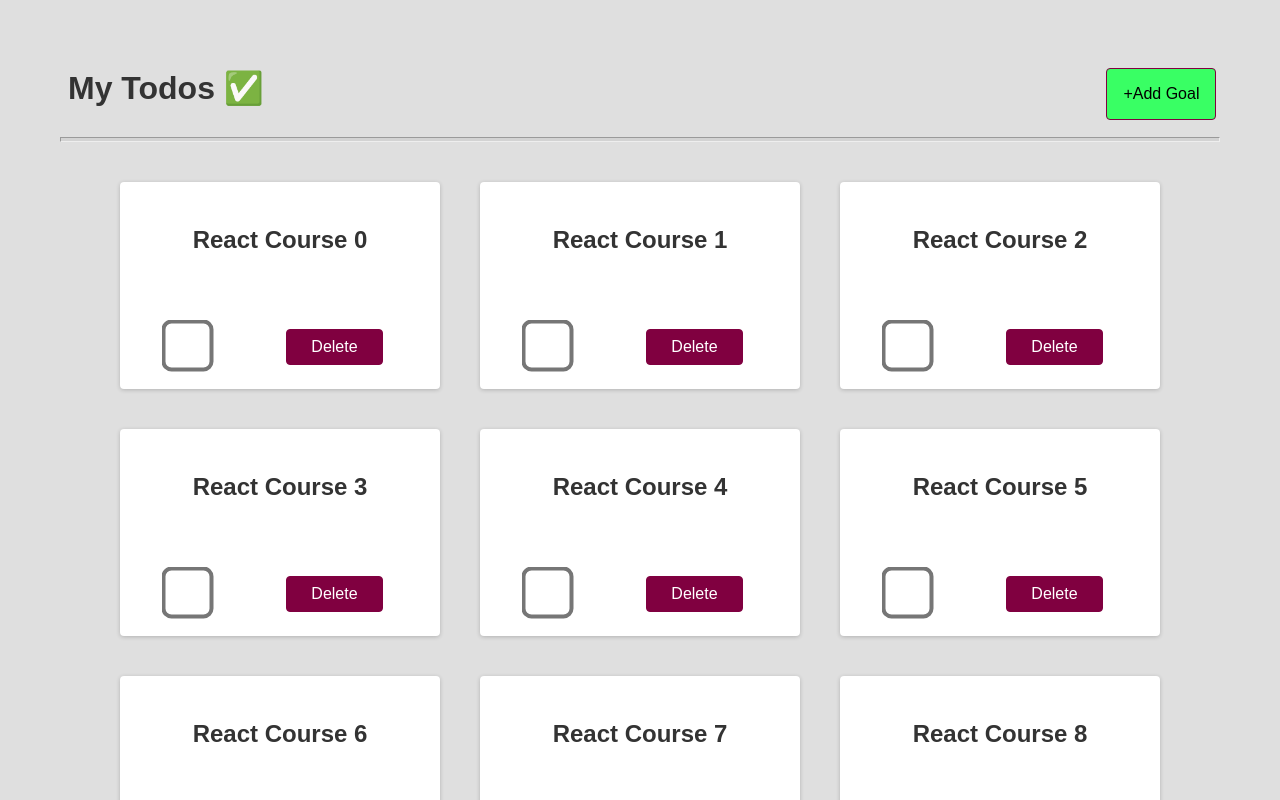
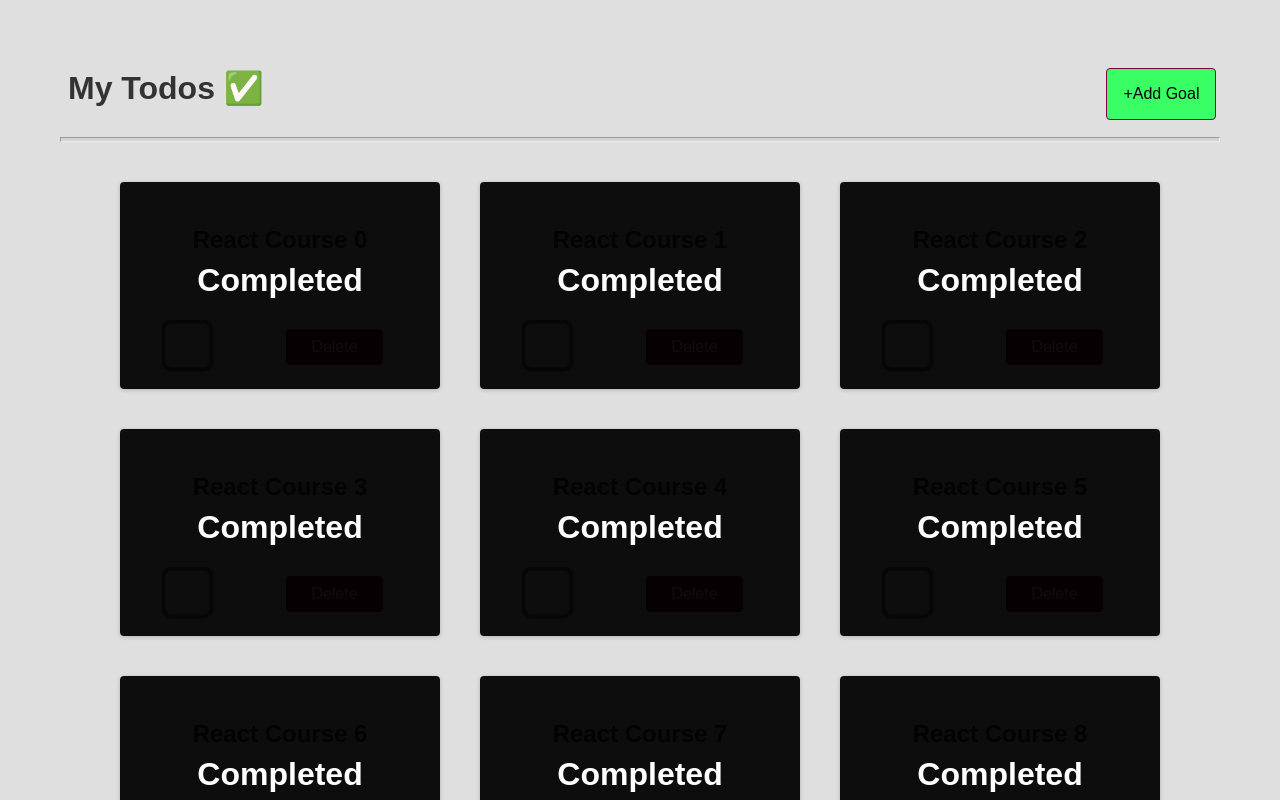
Before and after one commit to GuximS1/React-experiment, a React (Create React App) app: page / in a window 1280 px wide. Shown: the top 800 px of the page. Built offline with nearby package versions, Linux system fonts and the light colour scheme.

Commit message:
Goal Completed Task.

```diff
--- /dev/null
+++ b/src/components/Compelted.js
@@ -0,0 +1,11 @@
+import React from 'react'
+
+const Compelted = () => {
+    return (
+        <div  >
+            <h1 style={{ marginTop: '25%', color: 'white' }}>Completed</h1>
+        </div >
+    )
+}
+
+export default Compelted
--- a/src/components/Tod.js
+++ b/src/components/Tod.js
@@ -1,8 +1,9 @@
 import React from 'react'
-
+import Compelted from './Compelted';
 const Tod = (props) => {
     return (
         <div className='card'>
+            <div className='card1'>
                 <h2 style={{ textAlign: 'center' }}>{props?.data?.title}</h2>
                 <div className='actions'>
                     <input type="checkbox" id={props.id} />
@@ -12,6 +13,10 @@ const Tod = (props) => {
                     }}>Delete</button>
                 </div>
             </div>
+            <div className='card2' >
+                <Compelted />
+            </div>
+        </div>
     )
 }
 
--- a/src/components/Todo.js
+++ b/src/components/Todo.js
@@ -2,6 +2,7 @@ import React, { useState } from 'react'
 import Backdrop from './Backdrop';
 import { Goal } from '../database/database';
 import Tod from './Tod';
+import Compelted from './Compelted';
 function Todo(props) {
 
     const [openModal, setOpenModal] = useState(false);
--- a/src/index.css
+++ b/src/index.css
@@ -40,11 +40,7 @@ h2 {
 }
 
 .card {
-  background-color: white;
-  border-radius: 4px;
-  box-shadow: 0 1px 4px rgba(0, 0, 0, 0.2);
-  padding: 1.5rem;
-  width: 20rem;
+  position: relative;
 }
 
 .modal {
@@ -122,3 +118,21 @@ h2 {
 input[type="checkbox"] {
   transform: scale(4);
 }
+.card1 {
+  background-color: white;
+  border-radius: 4px;
+  box-shadow: 0 1px 4px rgba(0, 0, 0, 0.2);
+  padding: 1.5rem;
+  width: 20rem;
+}
+.card2 {
+  border-radius: 4px;
+  position: absolute;
+  background-color: rgba(0, 0, 0, 0.95);
+  z-index: 9;
+  top: 0;
+  left: 0;
+  width: 100%;
+  height: 100%;
+  text-align: center;
+}
```
Lines whose indentation alone changed are shown as unchanged.
